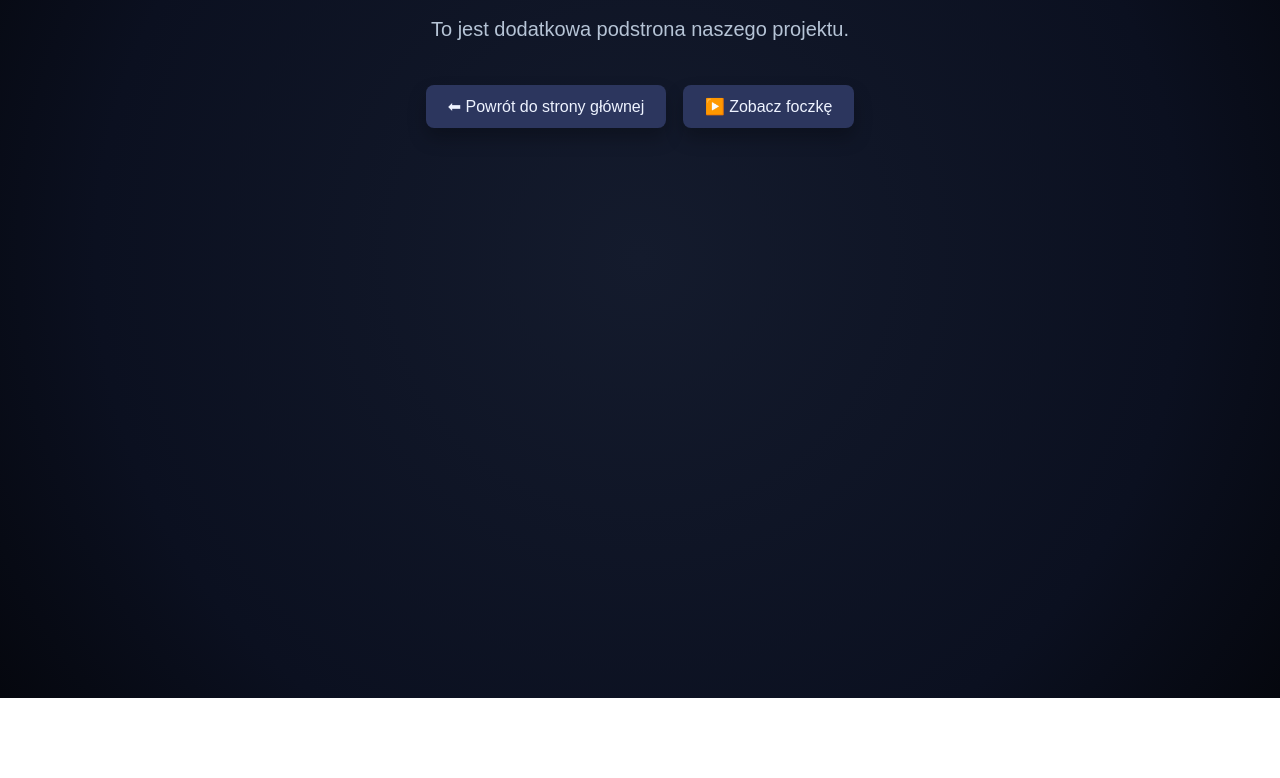
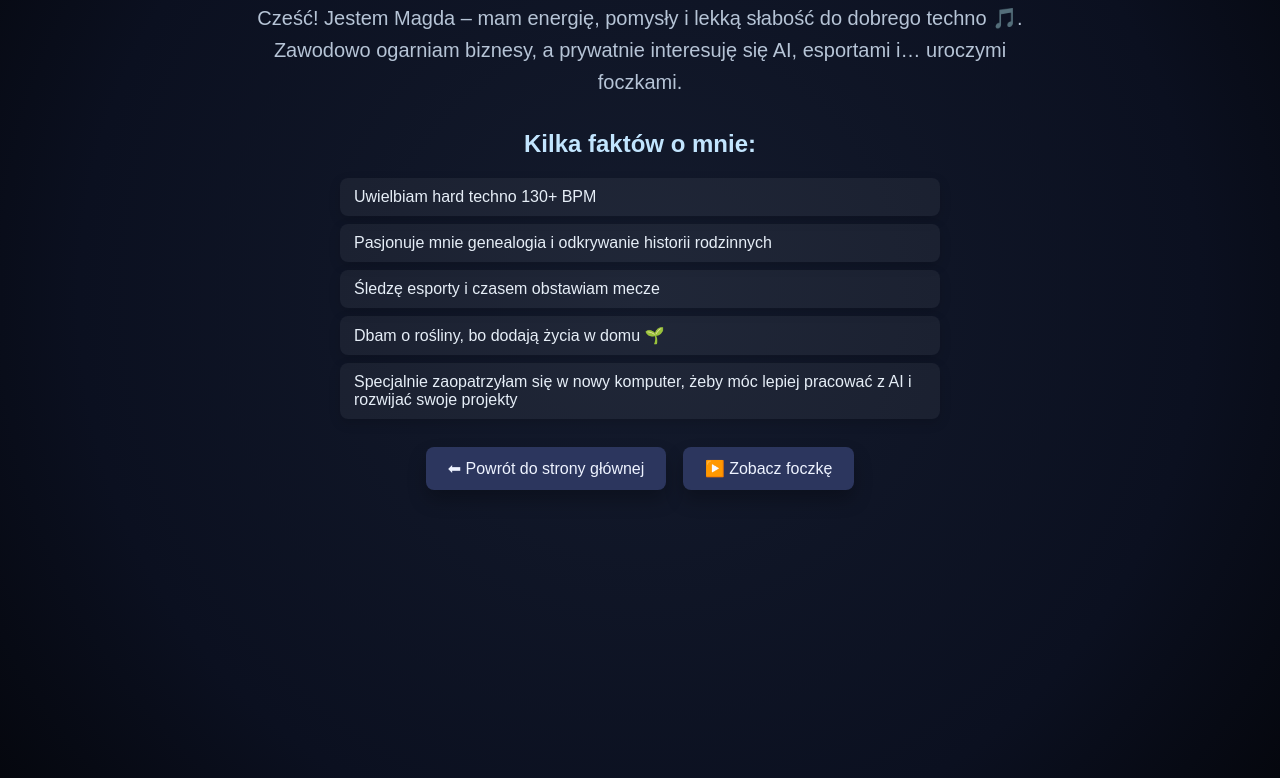
Before and after one commit to modakatowice-sketch/codex-projekt, a plain HTML site: page strona2.html in a window 1280 px wide. Shown: the part 182-960 px from the top of the page. Before the commit the page ends 880 px from the top, so only its background shows below. Drawn offline with Linux system fonts and the light colour scheme.

Commit message:
Update strona2.html

```diff
--- a/strona2.html
+++ b/strona2.html
@@ -2,7 +2,7 @@
 <html lang="pl">
 <head>
   <meta charset="UTF-8" />
-  <title>Druga strona 🚀</title>
+  <title>O mnie 🚀</title>
   <style>
     body {
       font-family: Arial, sans-serif;
@@ -10,40 +10,73 @@
       margin: 0;
       min-height: 100vh;
       text-align: center;
-      padding-top: 80px;
+      padding: 80px 16px;
       background: radial-gradient(circle at center, #141b2d 0%, #0b1020 70%, #05070e 100%);
     }
     h1 {
       font-size: clamp(28px, 5vw, 48px);
       color: #c2e5fe;
+      margin-bottom: 16px;
     }
     p {
       font-size: clamp(16px, 2.2vw, 20px);
       color: #b6c4d6;
+      max-width: 800px;
+      margin: 0 auto 20px;
+      line-height: 1.6;
+    }
+    h2 {
+      color: #c2e5fe;
+      margin-top: 32px;
+    }
+    ul {
+      list-style: none;
+      padding: 0;
+      margin: 0 auto 28px;
+      max-width: 600px;
+      text-align: left;
+    }
+    ul li {
+      background: rgba(255,255,255,.05);
+      margin: 8px 0;
+      padding: 10px 14px;
+      border-radius: 8px;
+      box-shadow: 0 4px 12px rgba(0,0,0,.15);
     }
     .btn {
       display: inline-block;
-      margin-top: 24px;
       padding: 12px 22px;
-      background: #2c365e;
-      color: #eef3ff;
       border-radius: 8px;
       text-decoration: none;
+      color: #eef3ff;
+      background: #2c365e;
+      box-shadow: 0 10px 18px rgba(0,0,0,.25);
       transition: transform .15s ease, background .2s ease, box-shadow .2s ease;
-      box-shadow: 0 10px 18px rgba(0,0,0,.25);
     }
     .btn:hover {
       transform: translateY(-1px);
       background: #3a4472;
       box-shadow: 0 14px 26px rgba(0,0,0,.28);
     }
-    /* odstęp między przyciskami, gdy są obok siebie */
-    .btn + .btn { margin-left: 12px; }
+    .btn + .btn {
+      margin-left: 12px;
+    }
   </style>
 </head>
 <body>
-  <h1>Witaj na drugiej stronie! 🌌</h1>
-  <p>To jest dodatkowa podstrona naszego projektu.</p>
+  <h1>O mnie 🌌</h1>
+
+  <p>Cześć! Jestem Magda – mam energię, pomysły i lekką słabość do dobrego techno 🎵.
+  Zawodowo ogarniam biznesy, a prywatnie interesuję się AI, esportami i… uroczymi foczkami.</p>
+
+  <h2>Kilka faktów o mnie:</h2>
+  <ul>
+    <li>Uwielbiam hard techno 130+ BPM</li>
+    <li>Pasjonuje mnie genealogia i odkrywanie historii rodzinnych</li>
+    <li>Śledzę esporty i czasem obstawiam mecze</li>
+    <li>Dbam o rośliny, bo dodają życia w domu 🌱</li>
+    <li>Specjalnie zaopatrzyłam się w nowy komputer, żeby móc lepiej pracować z AI i rozwijać swoje projekty</li>
+  </ul>
 
   <!-- PRZYCISKI -->
   <a class="btn" href="index.html">⬅ Powrót do strony głównej</a>
```
